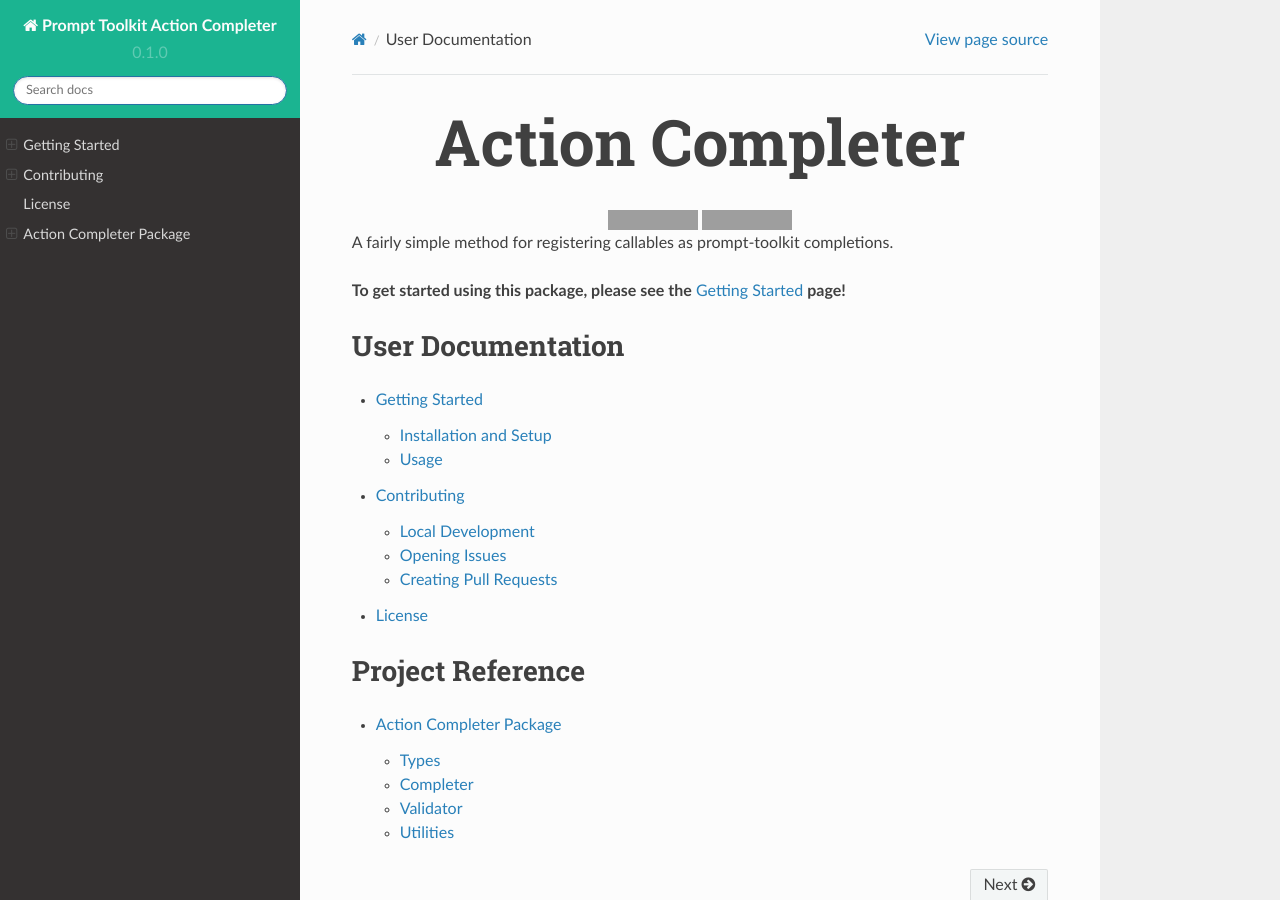
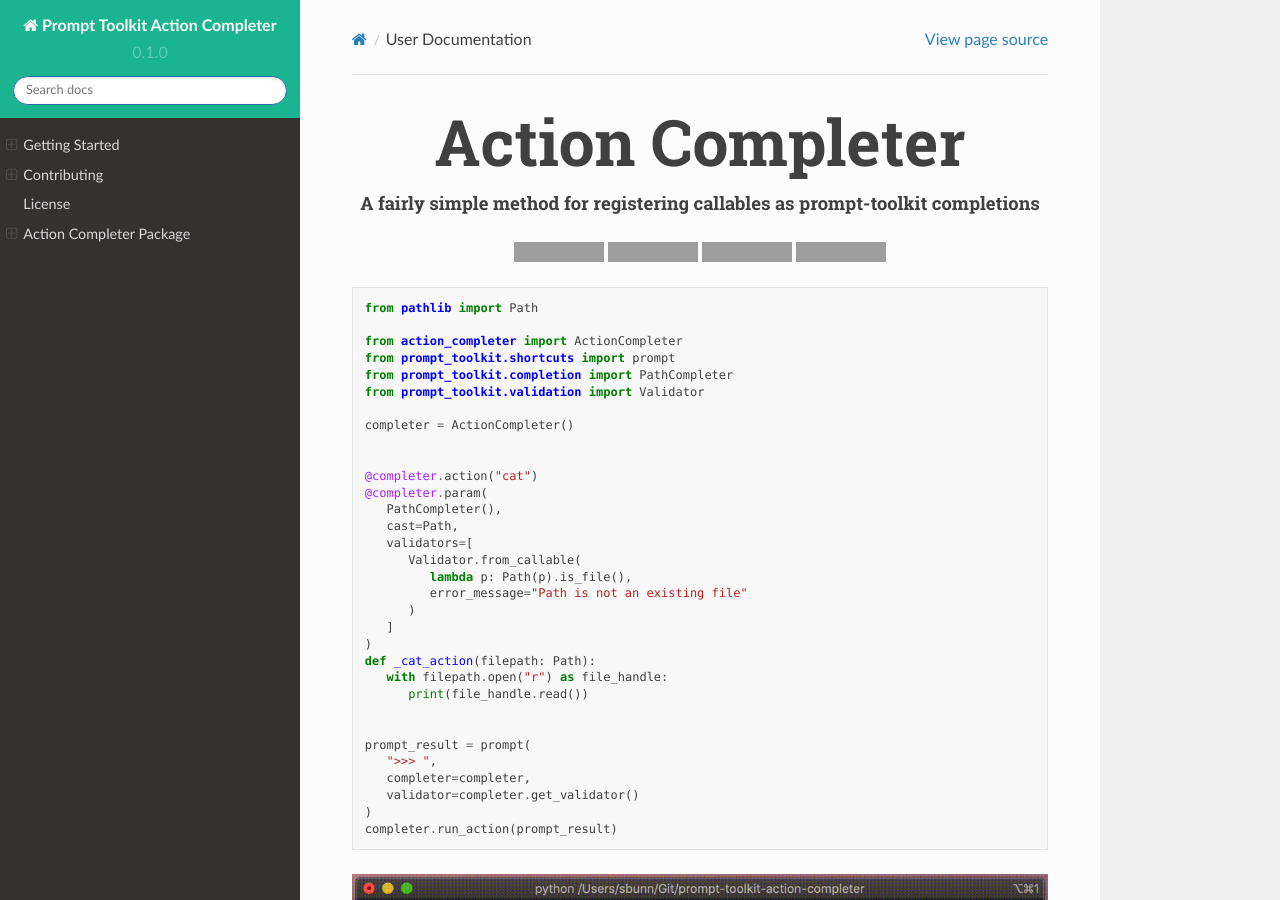
Before and after one commit to stephen-bunn/prompt-toolkit-action-completer, a Sphinx documentation site: the page built from docs/source/index.rst, in a window 1280 px wide and 900 px high. Built offline with Sphinx 7.4.7 and the Read the Docs theme 2.0.0, drawn with Linux system fonts in a browser that asks for light colours; grey boxes are pictures that could not be loaded.

Commit message:
Updating readme and index documentation
Signed-off-by: Stephen Bunn <stephen@bunn.io>

```diff
--- a/docs/source/index.rst
+++ b/docs/source/index.rst
@@ -1,14 +1,52 @@
 .. raw:: html
 
-   <h1 align="center" style="font-size: 64px;">Action Completer</h1>
-   <p align="center" style="margin: 0px;">
+   <h1 align="center" style="font-size: 64px; margin-bottom: 0.5rem;">Action Completer</h1>
+   <h4 align="center">A fairly simple method for registering callables as prompt-toolkit completions</h4>
+   <p align="center">
       <a href="https://pypi.org/project/prompt-toolkit-action-completer/" target="_blank"><img alt="Supported Versions" src="https://img.shields.io/pypi/pyversions/prompt-toolkit-action-completer.svg"></a>
+      <a href="https://github.com/stephen-bunn/prompt-toolkit-action-completer/actions?query=workflow%3A%22Test+Package%22" target="_blank"><img alt="Test Status" src="https://github.com/stephen-bunn/prompt-toolkit-action-completer/workflows/Test%20Package/badge.svg"></a>
+      <a href="https://codecov.io/gh/stephen-bunn/prompt-toolkit-action-completer" target="_blank"><img alt="codecov" src="https://codecov.io/gh/stephen-bunn/prompt-toolkit-action-completer/branch/master/graph/badge.svg"></a>
       <a href="https://github.com/ambv/black" target="_blank"><img alt="Code Style: Black" src="https://img.shields.io/badge/code%20style-black-000000.svg"></a>
    </p>
 
 
-A fairly simple method for registering callables as prompt-toolkit completions.
+.. code-block:: python
 
+   from pathlib import Path
+
+   from action_completer import ActionCompleter
+   from prompt_toolkit.shortcuts import prompt
+   from prompt_toolkit.completion import PathCompleter
+   from prompt_toolkit.validation import Validator
+
+   completer = ActionCompleter()
+
+
+   @completer.action("cat")
+   @completer.param(
+      PathCompleter(),
+      cast=Path,
+      validators=[
+         Validator.from_callable(
+            lambda p: Path(p).is_file(),
+            error_message="Path is not an existing file"
+         )
+      ]
+   )
+   def _cat_action(filepath: Path):
+      with filepath.open("r") as file_handle:
+         print(file_handle.read())
+
+
+   prompt_result = prompt(
+      ">>> ",
+      completer=completer,
+      validator=completer.get_validator()
+   )
+   completer.run_action(prompt_result)
+
+
+.. image:: _static/assets/recordings/004-cat-path-validation.gif
 
 **To get started using this package, please see the** :ref:`getting-started` **page!**
 
```
Also changed, not shown: README.md (+51 -1 lines).
